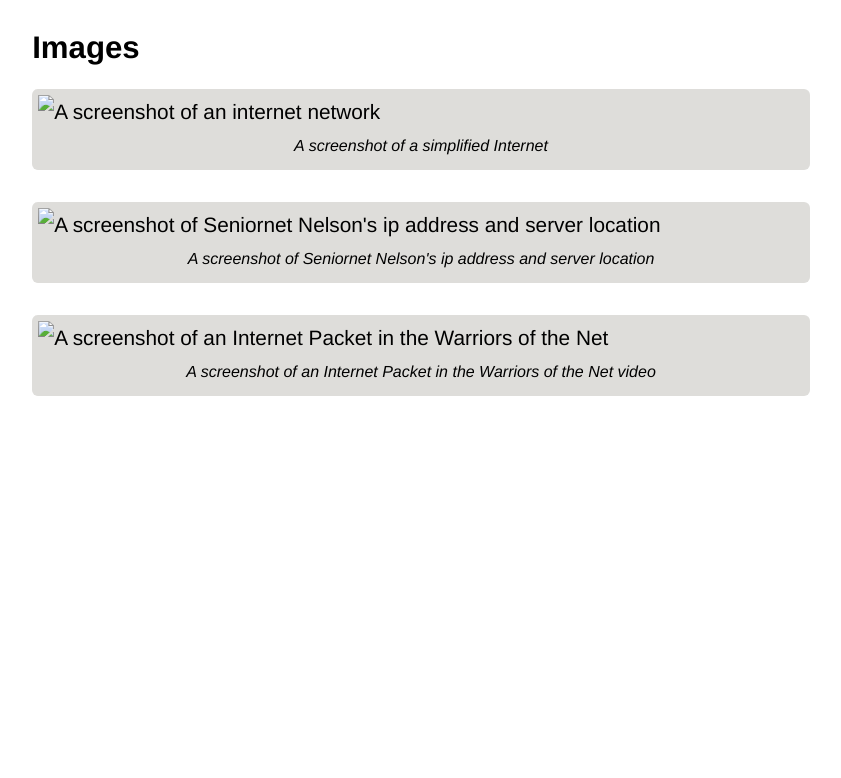
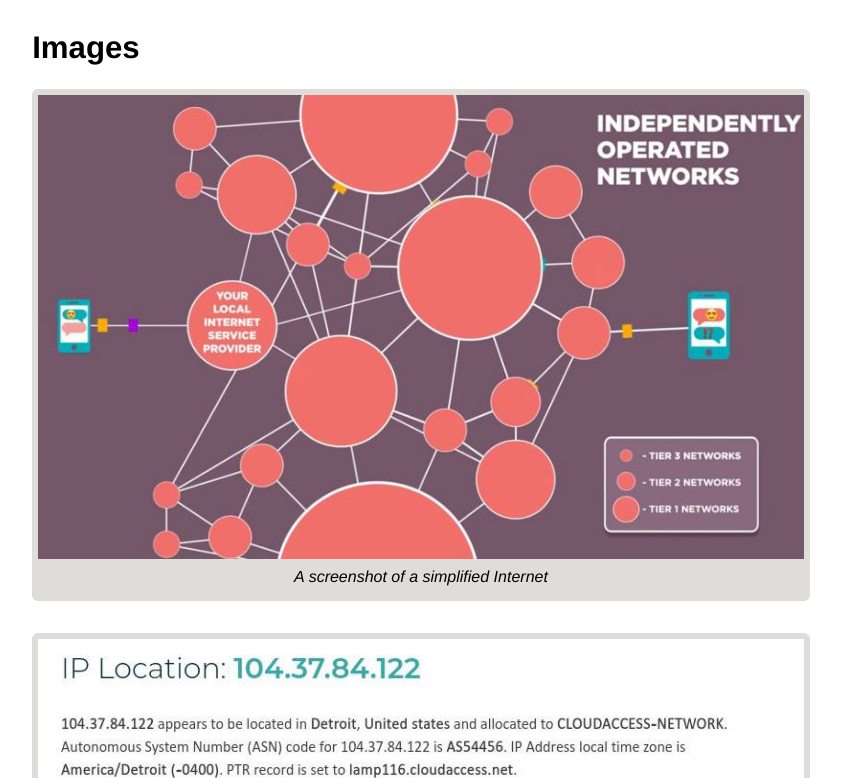
Before and after one commit to peterthompsonnz/howstuffworks, a plain HTML site: page what-is-the-internet/index.html in a window 1280 px wide. Shown: the part 929-1707 px from the top of the page, without its empty margins (219-1060 px from the left). Before the commit the page ends 1421 px from the top, so only its background shows below. Drawn offline with Linux system fonts and the light colour scheme; the site is published under a folder, as on GitHub Pages, so addresses that start at the root find nothing.

Commit message:
Sorted image paths

```diff
--- a/what-is-the-internet/index.html
+++ b/what-is-the-internet/index.html
@@ -46,18 +46,18 @@
 
     <h2>Images</h2>
     <figure>
-      <img src="/what-is-the-internet/assets/images/internet-networks.jpg" alt="A screenshot of an internet network" loading="lazy">
+      <img src="./assets/images/internet-networks.jpg" alt="A screenshot of an internet network" loading="lazy">
       <figcaption>A screenshot of a simplified Internet</figcaption>
     </figure>
 
     <figure>
-      <img src="/what-is-the-internet/assets/images/seniornet-ip-location.jpg"
+      <img src="./assets/images/seniornet-ip-location.jpg"
         alt="A screenshot of Seniornet Nelson's ip address and server location" loading="lazy">
       <figcaption>A screenshot of Seniornet Nelson's ip address and server location</figcaption>
     </figure>
 
     <figure>
-      <img src="/what-is-the-internet/assets/images/packet.jpg" alt="A screenshot of an Internet Packet in the Warriors of the Net"
+      <img src="./assets/images/packet.jpg" alt="A screenshot of an Internet Packet in the Warriors of the Net"
         loading="lazy">
       <figcaption>A screenshot of an Internet Packet in the Warriors of the Net video</figcaption>
     </figure>
```
